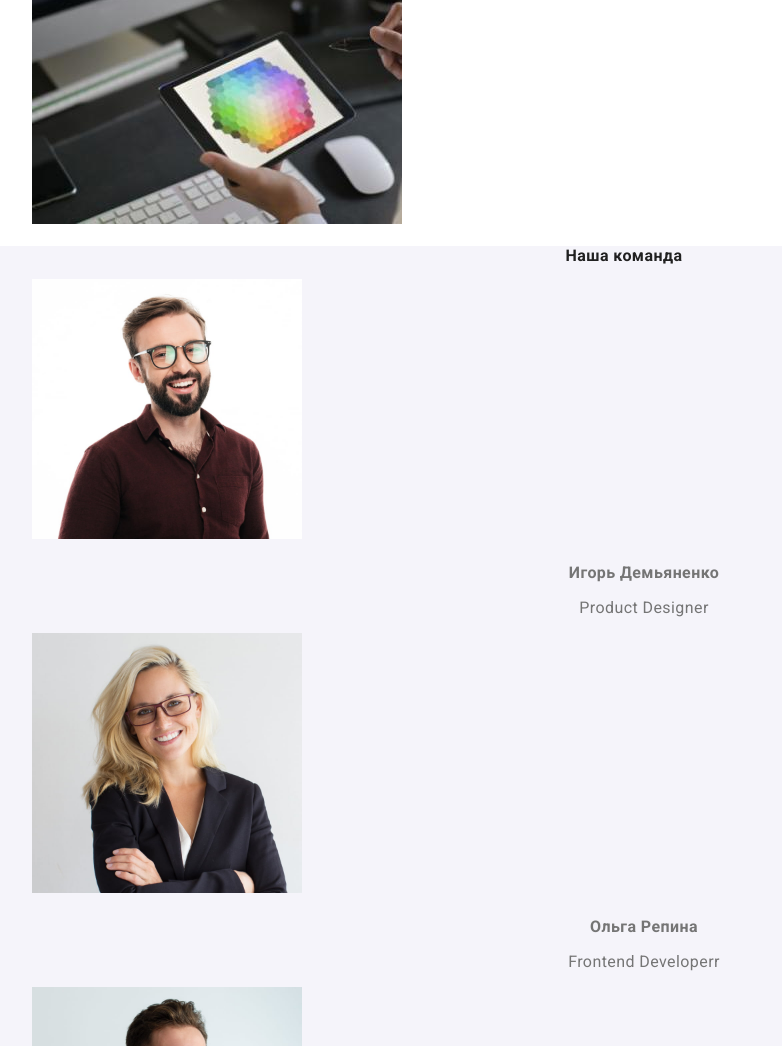
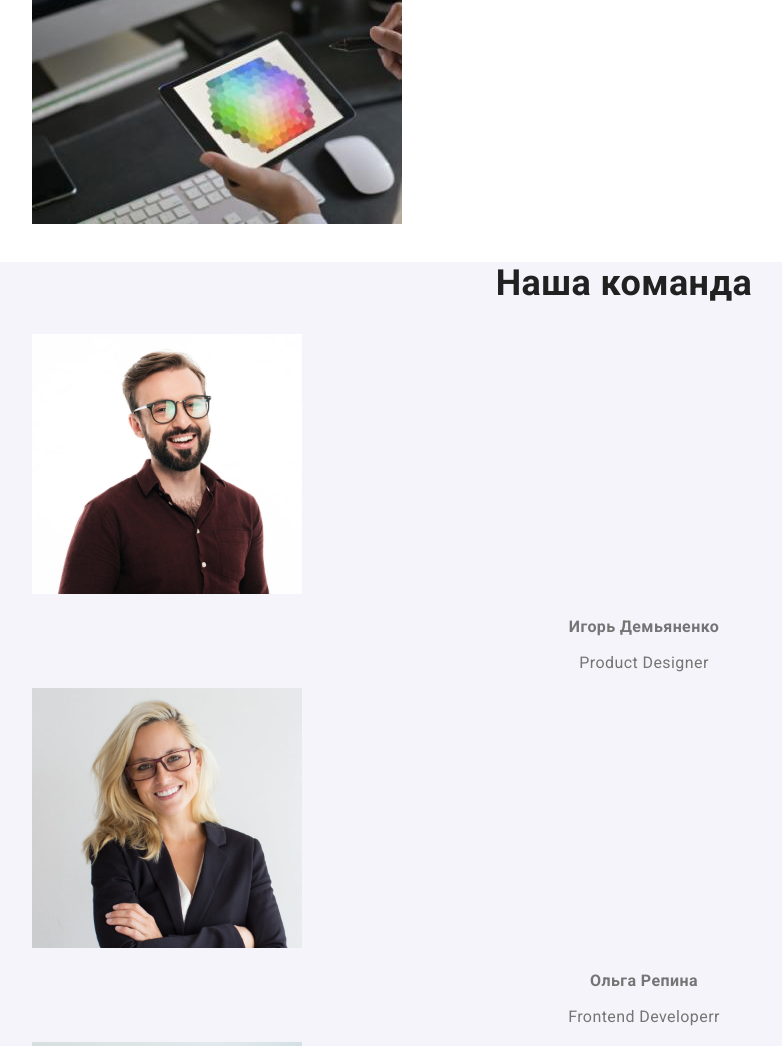
Before and after one commit to alissashekhovtsova/goit-markup-hw-02, a plain HTML site: page index.html in a window 1280 px wide. Shown: the part 1393-2439 px from the top of the page, without its empty margins (16-798 px from the left). Drawn offline with Linux system fonts and the light colour scheme.

Commit message:
team correction

```diff
--- a/index.html
+++ b/index.html
@@ -116,7 +116,7 @@
       </section>
 
       <section class="team">
-        <h2 class="section-title team-title">Наша команда</h2>
+        <h2 class="section-title">Наша команда</h2>
         <ul class="list team-list">
           <li class="team-item">
             <img
```
